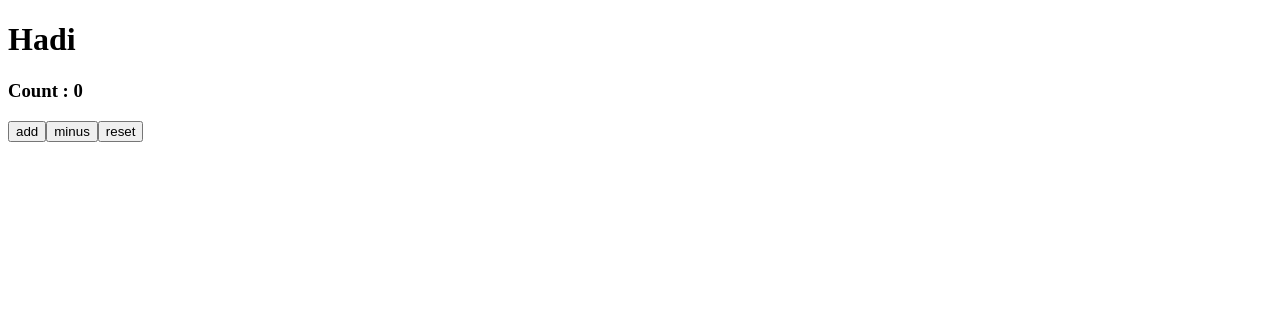
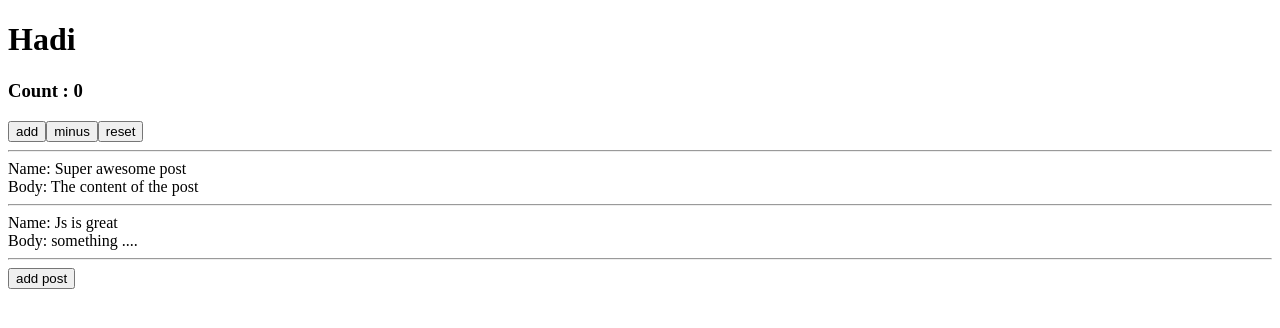
Before and after one commit to haadibehmanesh/react-fullstack, a React (Create React App) app: page / in a window 1280 px wide. Shown: the top 328 px of the page. Built offline with nearby package versions, Linux system fonts and the light colour scheme.

Commit message:
new post added and keep previous posts

```diff
--- a/src/App.js
+++ b/src/App.js
@@ -5,6 +5,26 @@ const App = (props) => {
     count: props.initialValue,
     user: "Hadi"
   })
+  let [posts, setPosts] = useState([
+    {
+      id: 1,
+      name: 'Super awesome post',
+      body: 'The content of the post'
+    },
+    {
+      id: 2,
+      name: 'Js is great',
+      body: 'something ....'
+    }
+  ])
+  const addPost = () => {
+    let newPost = {
+      id: 3,
+      name: 'php is still awesome',
+      body: 'something new'
+    }
+    setPosts([...posts, newPost])
+  }
 
 
 
@@ -18,6 +38,16 @@ const App = (props) => {
       })))}>add </button>
       <button onClick={() => ((setState({ ...state, count: state.count - 1 })))}>minus</button>
       <button onClick={() => ((setState({ ...state, count: props.initialValue })))}>reset</button>
+      <hr />
+      {posts.map((item) => (
+        <div key={item.id}>
+          <div>Name: {item.name}</div>
+          <div>Body: {item.body}</div>
+          <hr />
+        </div>
+      ))}
+
+      <button onClick={addPost}>add post</button>
     </>
   );
 }
```
